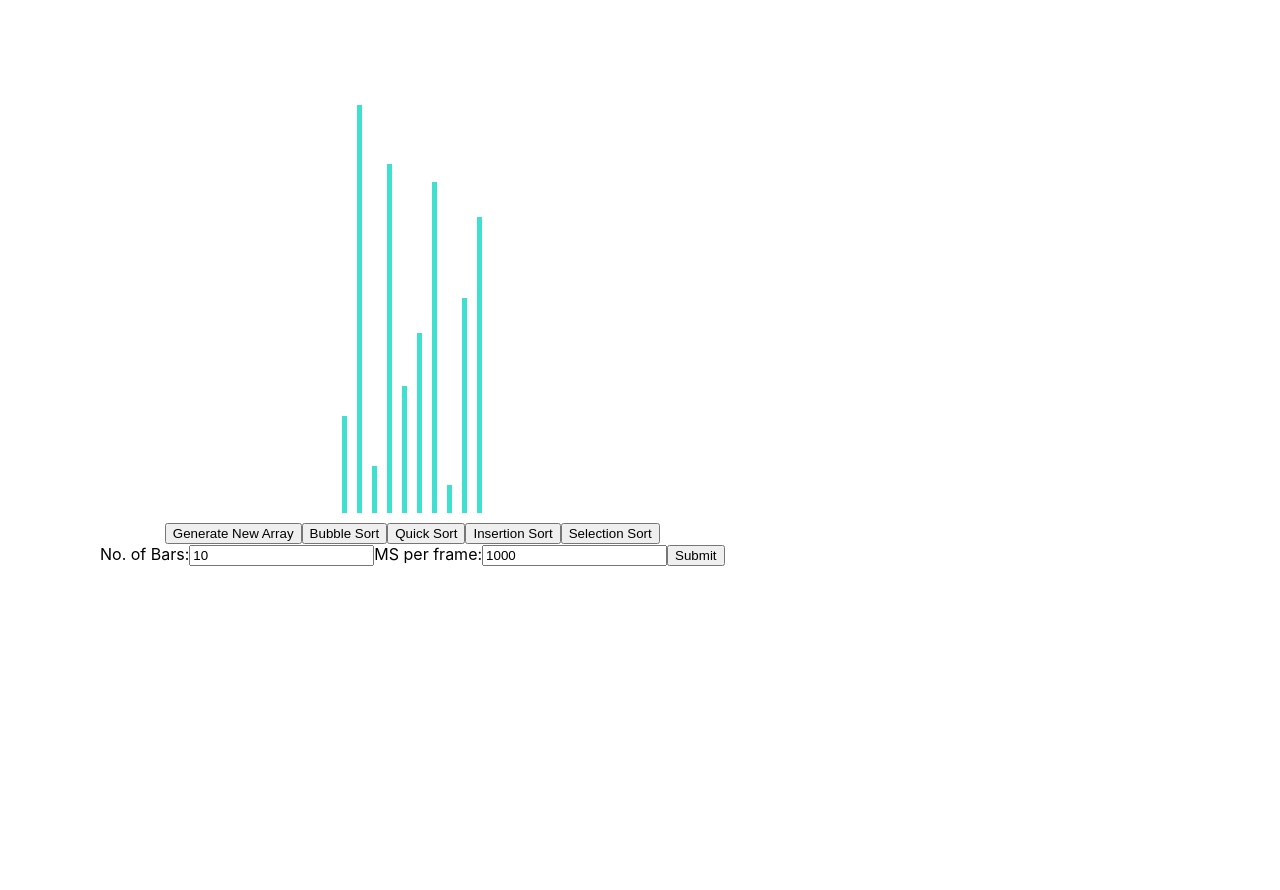
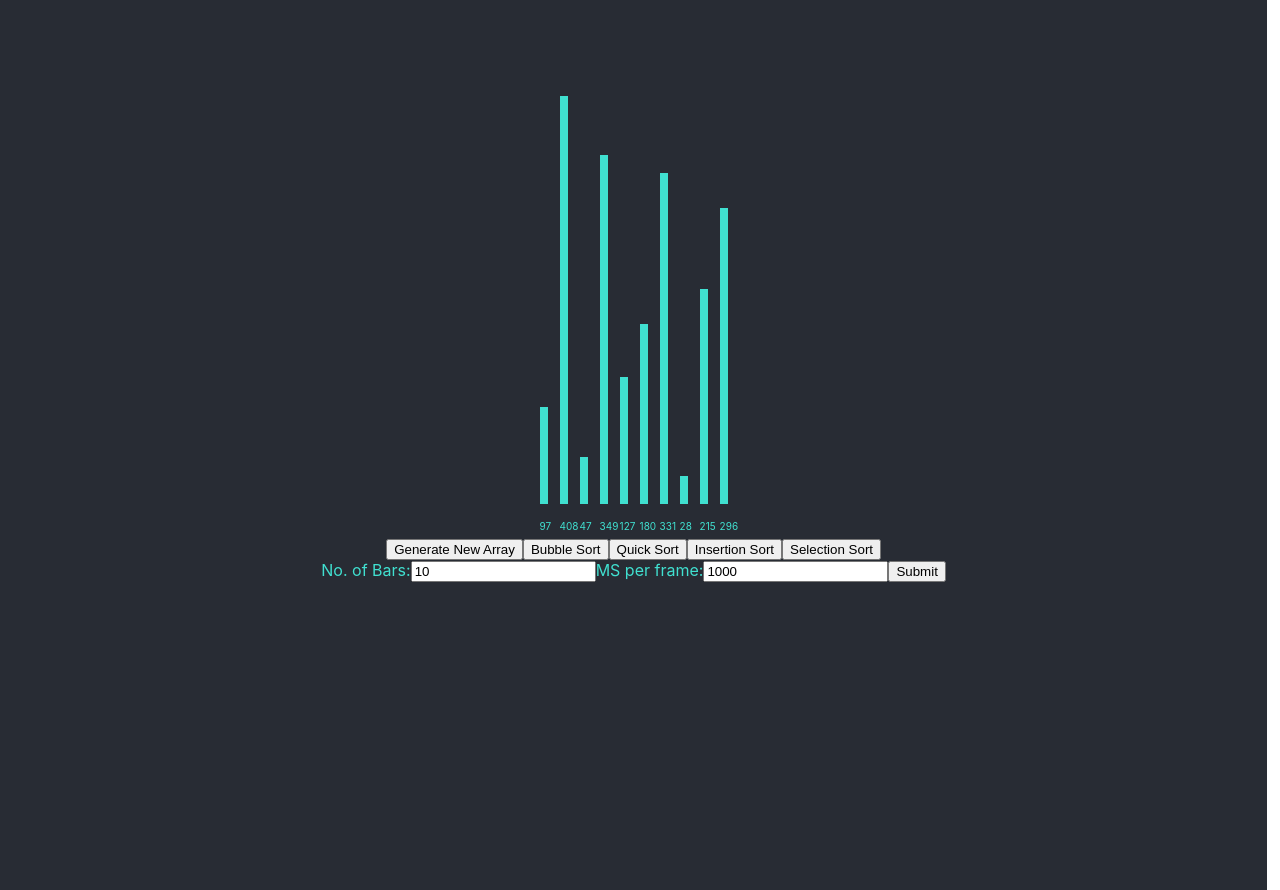
Before and after one commit to RUiNtheExtinct/SortingVisualizer, a React (Create React App) app: page / in a window 1280 px wide. Before the commit the page ends 800 px from the top, so only its background shows below. Built offline with nearby package versions, Linux system fonts and the light colour scheme.

Commit message:
UX and UI changes

```diff
--- a/src/App.css
+++ b/src/App.css
@@ -1,5 +1,11 @@
 .App {
 	text-align: center;
+	display: flex;
+	justify-content: center;
+	align-items: center;
+	background-color: #282c34;
+	width: 99vmax;
+	height: 95vmin;
 }
 
 .App-logo {
--- a/src/Components/BubbleVis.jsx
+++ b/src/Components/BubbleVis.jsx
@@ -9,6 +9,7 @@ export function bubble_disp(a,ANIMATION_SPEED_MS)
 	for(let i=0;i<anim.length;i++)
 	{
 		const arrayBars=document.getElementsByClassName("Bar");
+		const arrayNums=document.getElementsByClassName("Num");
 		if(i%3===0)
 		{
 			setTimeout(() =>
@@ -28,8 +29,10 @@ export function bubble_disp(a,ANIMATION_SPEED_MS)
 				const barOneStyle=arrayBars[b1id].style;
 				const barTwoStyle=arrayBars[b2id].style;
 				const [b1,b2]=anim[i];
-				barOneStyle.height=`${ b1 }px`;
-				barTwoStyle.height=`${ b2 }px`;
+				barOneStyle.height=`${ b2 }px`;
+				barTwoStyle.height=`${ b1 }px`;
+				arrayNums[b1id].innerHTML=b2;
+				arrayNums[b2id].innerHTML=b1;
 			},i*ANIMATION_SPEED_MS);
 		}
 		else
--- a/src/Components/InsertionVis.jsx
+++ b/src/Components/InsertionVis.jsx
@@ -9,6 +9,8 @@ export function insertion_disp(a,ANIMATION_SPEED_MS)
 	for(let i=0;i<anim.length;i++)
 	{
 		const arrayBars=document.getElementsByClassName("Bar");
+		const arrayNums=document.getElementsByClassName("Num");
+
 		if(i%3===0)
 		{
 			setTimeout(() =>
@@ -47,16 +49,21 @@ export function insertion_disp(a,ANIMATION_SPEED_MS)
 					const barTwoStyle=arrayBars[b2id].style;
 					barOneStyle.height=`${ b1 }px`;
 					barTwoStyle.height=`${ b2 }px`;
+					arrayNums[b1id].innerHTML=b1;
+					arrayNums[b2id].innerHTML=b2;
 				} else if(c===2)
 				{
 					const barOneStyle=arrayBars[b1id].style;
 					const barTwoStyle=arrayBars[b2id].style;
 					barOneStyle.height=`${ b2 }px`;
 					barTwoStyle.height=`${ b2 }px`;
+					arrayNums[b1id].innerHTML=b2;
+					arrayNums[b2id].innerHTML=b2;
 				} else
 				{
 					const barOneStyle=arrayBars[b1id].style;
 					barOneStyle.height=`${ b2id }px`;
+					arrayNums[b1id].innerHTML=b2id;
 				}
 			},i*ANIMATION_SPEED_MS);
 		}
--- a/src/Components/QuickVis.jsx
+++ b/src/Components/QuickVis.jsx
@@ -9,6 +9,8 @@ export function quick_disp(a,ANIMATION_SPEED_MS)
 	for(let i=0;i<anim.length;i++)
 	{
 		const arrayBars=document.getElementsByClassName("Bar");
+		const arrayNums=document.getElementsByClassName("Num");
+
 		if(i%3===0)
 		{
 			const c=anim[i][2];
@@ -43,6 +45,8 @@ export function quick_disp(a,ANIMATION_SPEED_MS)
 				const [b1,b2]=anim[i];
 				barOneStyle.height=`${ b1 }px`;
 				barTwoStyle.height=`${ b2 }px`;
+				arrayNums[b1id].innerHTML=b1;
+				arrayNums[b2id].innerHTML=b2;
 			},i*ANIMATION_SPEED_MS);
 		}
 		else
--- a/src/Components/SelectionVis.jsx
+++ b/src/Components/SelectionVis.jsx
@@ -9,6 +9,7 @@ export function selection_disp(a,ANIMATION_SPEED_MS)
 	for(let i=0;i<anim.length;i++)
 	{
 		const arrayBars=document.getElementsByClassName("Bar");
+		const arrayNums=document.getElementsByClassName("Num");
 		if(i%3===0)
 		{
 			setTimeout(() =>
@@ -30,6 +31,8 @@ export function selection_disp(a,ANIMATION_SPEED_MS)
 				const [b1,b2]=anim[i];
 				barOneStyle.height=`${ b1 }px`;
 				barTwoStyle.height=`${ b2 }px`;
+				arrayNums[b1id].innerHTML=b1;
+				arrayNums[b2id].innerHTML=b2;
 			},i*ANIMATION_SPEED_MS);
 		}
 		else
--- a/src/Components/Visualize.jsx
+++ b/src/Components/Visualize.jsx
@@ -9,7 +9,7 @@ import {selection_disp} from "./SelectionVis";
 const bar_low=10;
 const bar_high=480;
 
-export default class Visualize extends React.Component
+export default class App extends React.Component
 {
 	constructor(props)
 	{
@@ -87,7 +87,9 @@ export default class Visualize extends React.Component
 	{
 		const {array}=this.state;
 		return (
+			//<div className={window.innerHeight<Math.max(array)+100? "Container1":"Container2"}>
 			<div className="Container">
+				<div>
 					{array.map((Value,index) => (
 						<div
 							className="Bar"
@@ -97,6 +99,15 @@ export default class Visualize extends React.Component
 							}}
 						></div>
 					))}
+				</div>
+				<div>
+					{array.map((Value,index) => (
+						<div
+							className="Num"
+							key={index}
+						>{Value}</div>
+					))}
+				</div>
 				<div>
 					<button onClick={this.NewArray}>Generate New Array</button>
 					<button onClick={() => this.Sort(1)}>Bubble Sort</button>
--- a/src/bar.css
+++ b/src/bar.css
@@ -1,13 +1,25 @@
 .Bar {
-	width: 5px;
-	margin: 5px;
+	width: 8px;
+	margin: 6px;
 	display: inline-block;
 	align-items: center;
 	background-color: turquoise;
 }
+.Num {
+	text-align: left;
+	color: turquoise;
+	width: 8px;
+	margin: 6px;
+	font-size: x-small;
+	display: inline-block;
+	align-items: flex-start;
+}
 .Container {
-	top: 100px;
-	left: 100px;
-	position: absolute;
+	top: 110px;
+	position: relative;
+	color: turquoise;
+	background-color: #282c34;
+	width: 100vmax;
+	height: 100vmin;
 	align-items: center;
 }
--- a/src/index.js
+++ b/src/index.js
@@ -1,14 +1,16 @@
-import React from 'react';
-import ReactDOM from 'react-dom';
-import './index.css';
-import App from './App';
-import reportWebVitals from './reportWebVitals';
+import React from "react";
+import ReactDOM from "react-dom";
+import "./index.css";
+import App from "./App";
+import reportWebVitals from "./reportWebVitals";
 
 ReactDOM.render(
-  <React.StrictMode>
-    <App />
-  </React.StrictMode>,
-  document.getElementById('root')
+	<React.StrictMode>
+		<div>
+			<App />
+		</div>
+	</React.StrictMode>,
+	document.getElementById("root")
 );
 
 // If you want to start measuring performance in your app, pass a function
```
Lines whose indentation alone changed are shown as unchanged.
